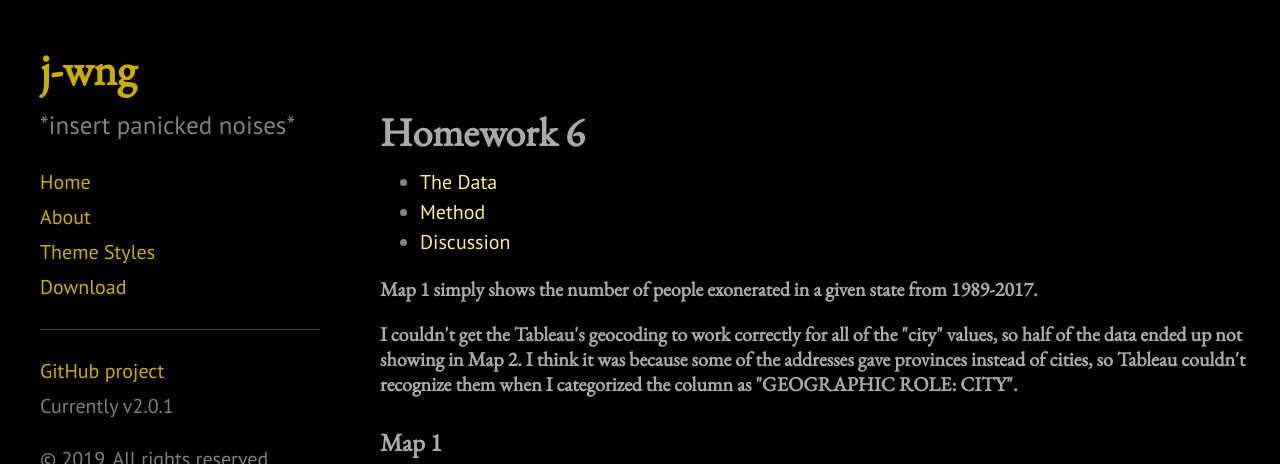
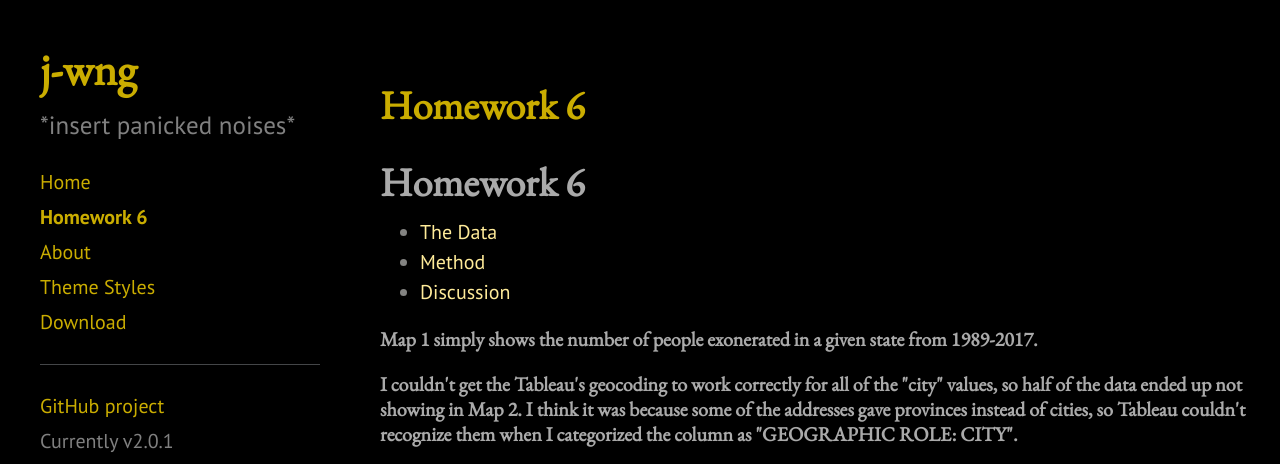
Before and after one commit to j-wng/j-wng.github.io, a Jekyll site: the page built from DHProject.html, in a window 1280 px wide and 1069 px high, cut to the strip 0-464 px from the top of the window. Built offline with Jekyll 4.4.1, drawn with Linux system fonts in a browser that asks for light colours; some of the changed lines change nothing that is shown.

Commit message:
Update DHProject.html

```diff
--- a/DHProject.html
+++ b/DHProject.html
@@ -1,6 +1,6 @@
 ---
 layout: page
-Title: Homework 6
+title: Homework 6
 ---
 
 <head>
```
